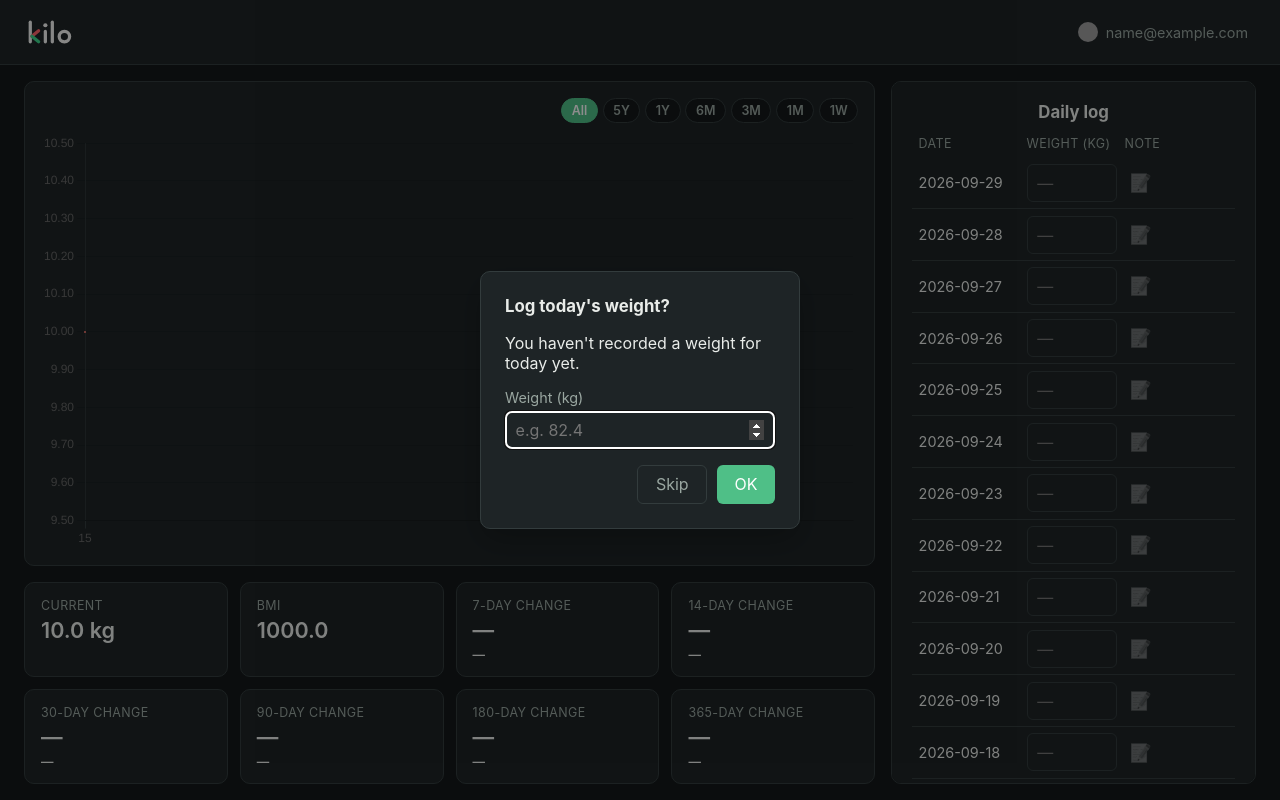
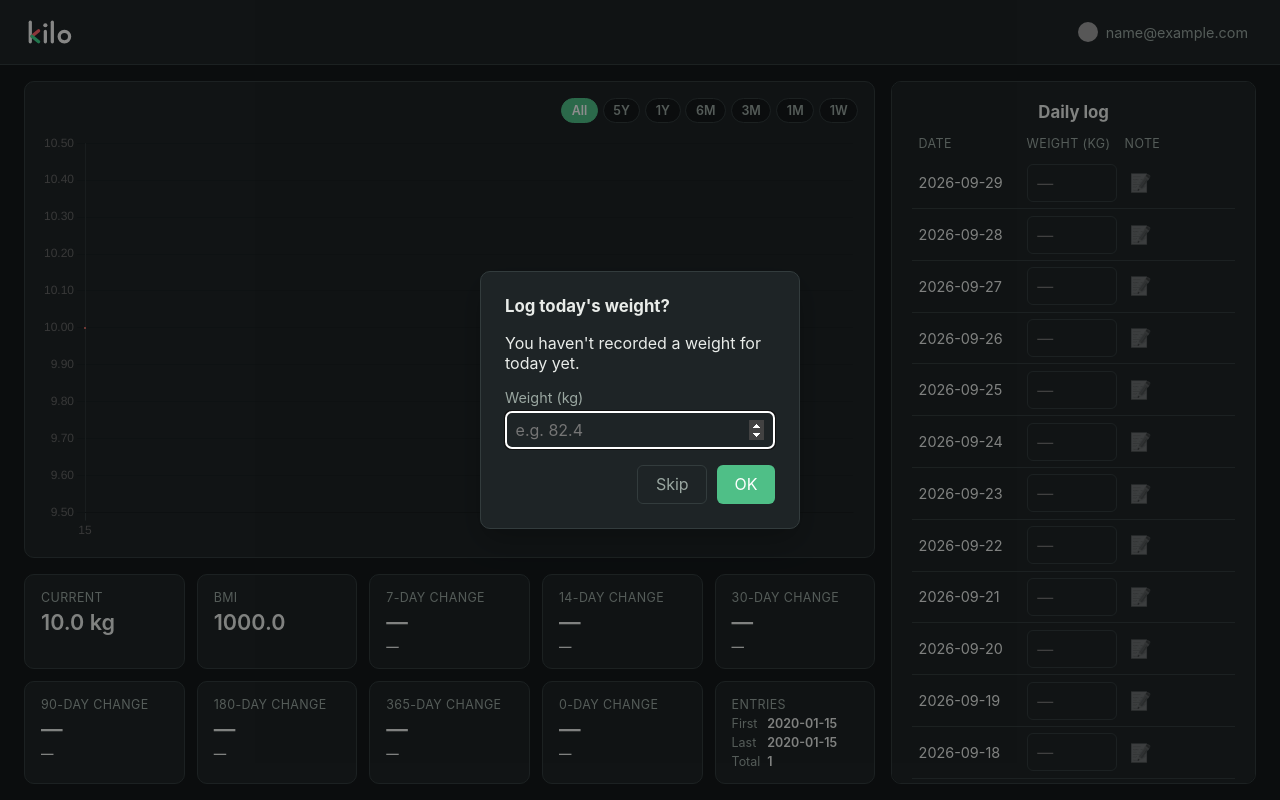
Before and after one commit to ramondevries/kilo, a Flask app: page / in a window 1280 px wide. Run offline with Flask 3, Linux system fonts and the light colour scheme; the visitor is signed in with stand-in values (Sample User, id 1); tables that the repository leaves empty hold one stand-in row (values such as "Sample post"); grey boxes are pictures that could not be loaded.

Commit message:
Add total-change and entries-summary stat boxes
The total box shows the moving-average change over the whole recorded
span in kg and g/day; the entries box shows the first and last entry
dates and the entry count. The stats grid is now five columns wide.

Co-Authored-By: Claude Sonnet 5.5 <noreply@anthropic.com>

```diff
--- a/app/routes.py
+++ b/app/routes.py
@@ -53,29 +53,38 @@ def _stats(entries, moving_average, unit):
 
     latest = entries[-1]
     first = entries[0]
+    # The series has one value per calendar day from the first entry to the
+    # last, so its length - 1 is the number of days the data spans.
+    total_days = len(moving_average) - 1
     return {
         "current": moving_average[-1],
         "start": first.weight,
         "total_change": latest.weight - first.weight,
         "changes": _moving_average_changes(moving_average, unit),
+        "total": _period_change(moving_average, total_days, unit),
+        "first_date": first.entry_date.isoformat(),
+        "last_date": latest.entry_date.isoformat(),
+        "entry_count": len(entries),
     }
 
 
+def _period_change(moving_average, days, unit):
+    """Change in the moving average between the latest day and `days` days
+    earlier. `moving_average` is the daily series (one value per calendar
+    day, ending at the latest entry), so N days back is simply N indices
+    back. None when there's less history than that (or days is 0).
+    `change` is in the display unit; `g_per_day` is grams/day regardless of
+    unit."""
+    change = g_per_day = None
+    if days > 0 and len(moving_average) > days:
+        change = moving_average[-1] - moving_average[-1 - days]
+        g_per_day = to_kg(change, unit) * 1000 / days
+    return {"days": days, "change": change, "g_per_day": g_per_day}
+
+
 def _moving_average_changes(moving_average, unit):
-    """Change in the moving average between the latest day and N days
-    earlier, for each period in CHANGE_PERIODS. `moving_average` is the
-    daily series (one value per calendar day, ending at the latest entry),
-    so N days back is simply N indices back. A period with less history than
-    that is None. `change` is in the display unit; `g_per_day` is grams/day
-    regardless of unit."""
-    changes = []
-    for days in CHANGE_PERIODS:
-        change = g_per_day = None
-        if len(moving_average) > days:
-            change = moving_average[-1] - moving_average[-1 - days]
-            g_per_day = to_kg(change, unit) * 1000 / days
-        changes.append({"days": days, "change": change, "g_per_day": g_per_day})
-    return changes
+    """`_period_change` for each period in CHANGE_PERIODS."""
+    return [_period_change(moving_average, days, unit) for days in CHANGE_PERIODS]
 
 
 def _bmi(moving_average, height_cm, unit):
--- a/app/static/style.css
+++ b/app/static/style.css
@@ -249,6 +249,13 @@ html[data-theme="dark"] .brand-logo-dark { display: block; }
   font-weight: 600;
 }
 
+.stat-key {
+  color: var(--muted);
+  font-weight: 400;
+  display: inline-block;
+  min-width: 2.6em;
+}
+
 /* Dashboard layout: chart (top-left/top), stats (below chart in
    landscape, left column in portrait) and the daily log (right column,
    the only panel that scrolls) — see the orientation-specific
@@ -273,9 +280,10 @@ html[data-theme="dark"] .brand-logo-dark { display: block; }
       "stats log";
   }
 
-  /* Two rows of four boxes: Current, BMI, then the six x-day changes. */
+  /* Two rows of five boxes: Current, BMI, the six x-day changes, the
+     total change and the entries summary. */
   .stats {
-    grid-template-columns: repeat(4, minmax(0, 1fr));
+    grid-template-columns: repeat(5, minmax(0, 1fr));
   }
 }
 
--- a/app/templates/index.html
+++ b/app/templates/index.html
@@ -49,6 +49,18 @@
             <span class="stat-sub change-rate {{ 'down' if c.g_per_day is not none and c.g_per_day < 0 else 'up' if c.g_per_day }}">{{ "%+.0f"|format(c.g_per_day) ~ " g/day" if c.g_per_day is not none else "—" }}</span>
           </div>
         {% endfor %}
+        {% set t = stats.total %}
+        <div class="stat-card" id="stat-total-card">
+          <span class="stat-label" id="stat-total-label">{{ t.days }}-day change</span>
+          <span class="stat-value change-value {{ 'down' if t.change is not none and t.change < 0 else 'up' if t.change }}">{{ "%+.1f"|format(t.change) ~ " " ~ unit if t.change is not none else "—" }}</span>
+          <span class="stat-sub change-rate {{ 'down' if t.g_per_day is not none and t.g_per_day < 0 else 'up' if t.g_per_day }}">{{ "%+.0f"|format(t.g_per_day) ~ " g/day" if t.g_per_day is not none else "—" }}</span>
+        </div>
+        <div class="stat-card stat-entries" id="stat-entries-card">
+          <span class="stat-label">Entries</span>
+          <span class="stat-sub"><span class="stat-key">First</span> <span id="stat-first-date">{{ stats.first_date }}</span></span>
+          <span class="stat-sub"><span class="stat-key">Last</span> <span id="stat-last-date">{{ stats.last_date }}</span></span>
+          <span class="stat-sub"><span class="stat-key">Total</span> <span id="stat-entry-count">{{ stats.entry_count }}</span></span>
+        </div>
       {% endif %}
     </section>
 
@@ -640,6 +652,18 @@
     const currentEl = document.getElementById('stat-current');
     if (stats && currentEl) {
       currentEl.textContent = stats.current.toFixed(1) + ' ' + unitLabel;
+      const totalCard = document.getElementById('stat-total-card');
+      if (totalCard) {
+        document.getElementById('stat-total-label').textContent = stats.total.days + '-day change';
+        setChangeCell(totalCard.querySelector('.change-value'), stats.total.change, 1, ' ' + unitLabel);
+        setChangeCell(totalCard.querySelector('.change-rate'), stats.total.g_per_day, 0, ' g/day');
+      }
+      const firstEl = document.getElementById('stat-first-date');
+      if (firstEl) {
+        firstEl.textContent = stats.first_date;
+        document.getElementById('stat-last-date').textContent = stats.last_date;
+        document.getElementById('stat-entry-count').textContent = stats.entry_count;
+      }
       stats.changes.forEach((c) => {
         const card = document.querySelector('.stat-card[data-days="' + c.days + '"]');
         if (!card) return;
```
Also changed, not shown: tests/test_routes.py (+21 -0 lines).
